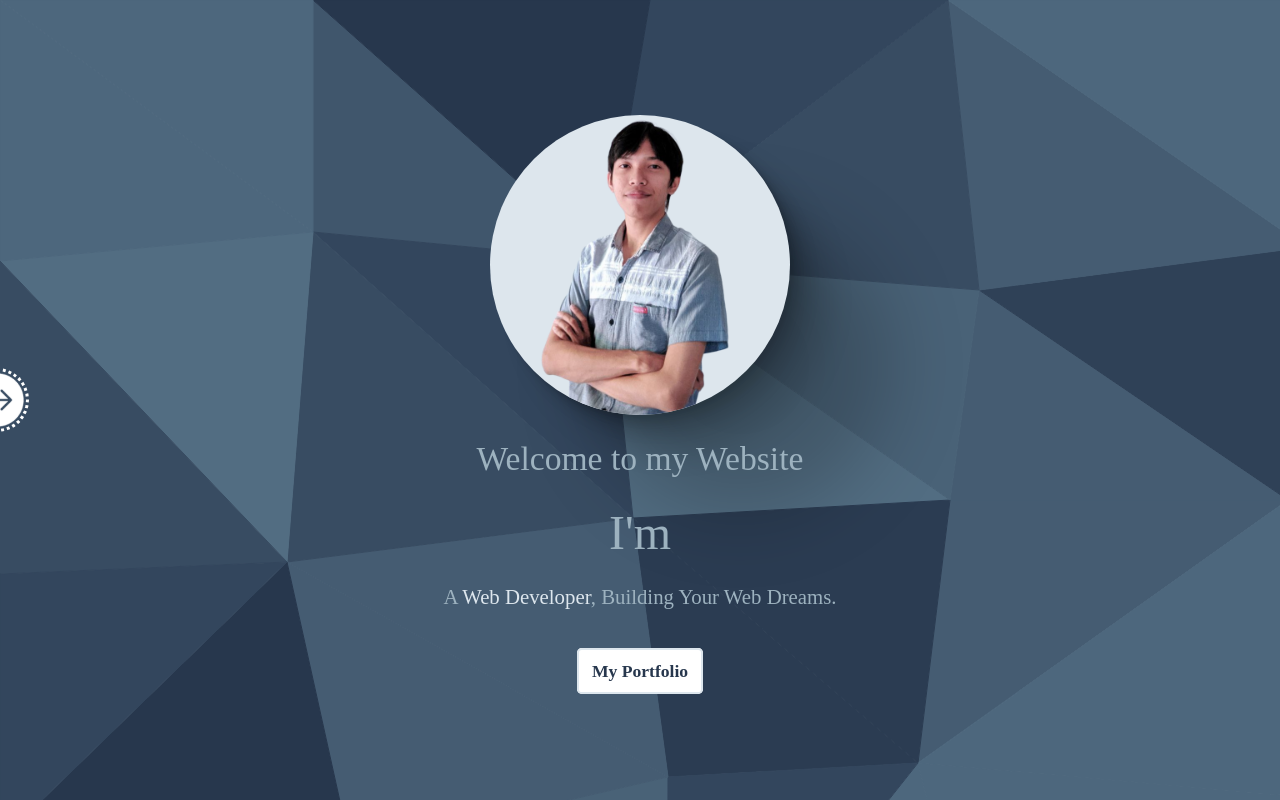
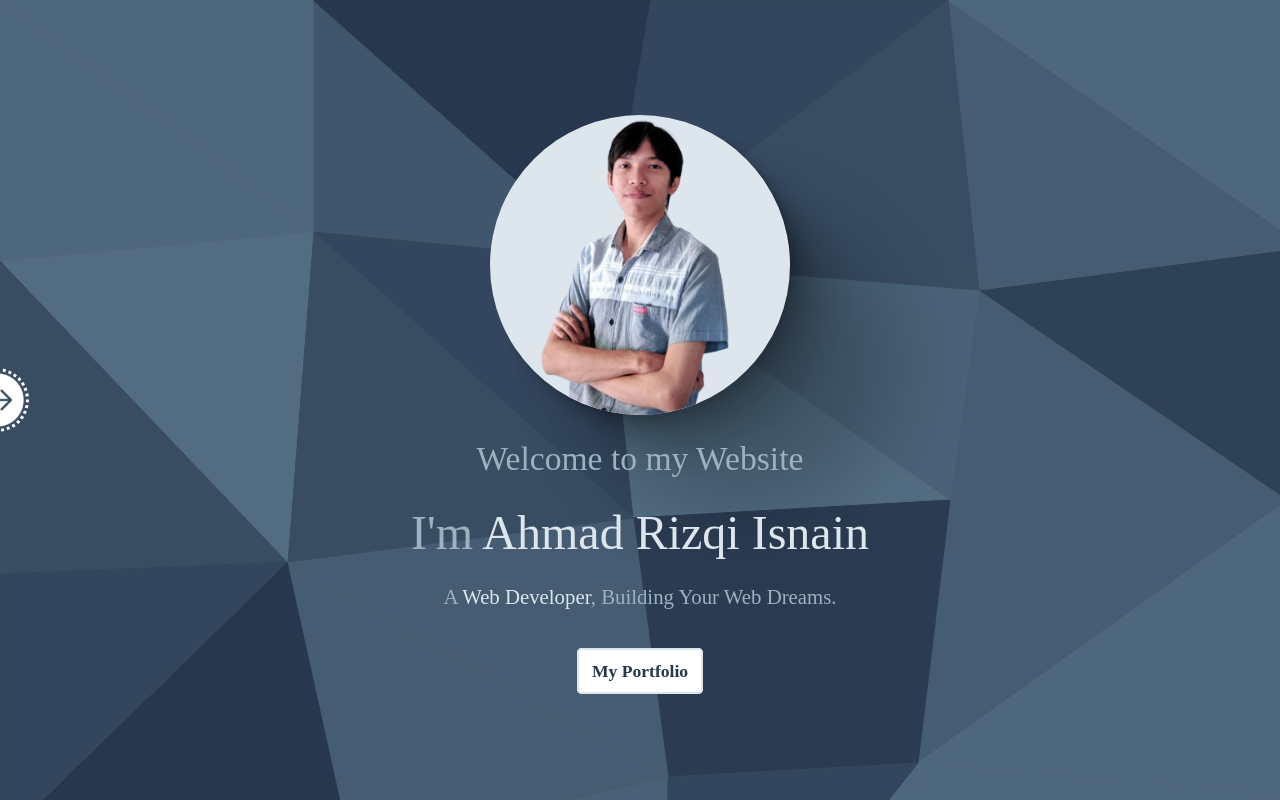
Before and after one commit to ahmadrzq/Portfolio-V5, a React (Vite) app: page / in a window 1280 px wide. Built offline with nearby package versions, Linux system fonts and the light colour scheme; no server answers; a web font is replaced by a local one.

Commit message:
Update user name in Home component

```diff
--- a/src/pages/Home/Home.jsx
+++ b/src/pages/Home/Home.jsx
@@ -1,11 +1,8 @@
 import Button from '../../components/Button/Button'
 import './Home.css'
 import me from '/image/me.png'
-import { useSelector } from 'react-redux'
 
 export default function Home() {
-    const user = useSelector(state => state.data.user);
-
     return (
         <section className="homepage">
             <div className="home__img">
@@ -14,7 +11,7 @@ export default function Home() {
             <div className="home__content">
                 <h2>Welcome to my Website</h2>
                 <h1>
-                    I'm <span className="home__content-name">{user && user.name}</span>
+                    I'm <span className="home__content-name">Ahmad Rizqi Isnain</span>
                 </h1>
                 <h4>
                     A <span className="home__content-name">Web Developer</span>, Building
```
